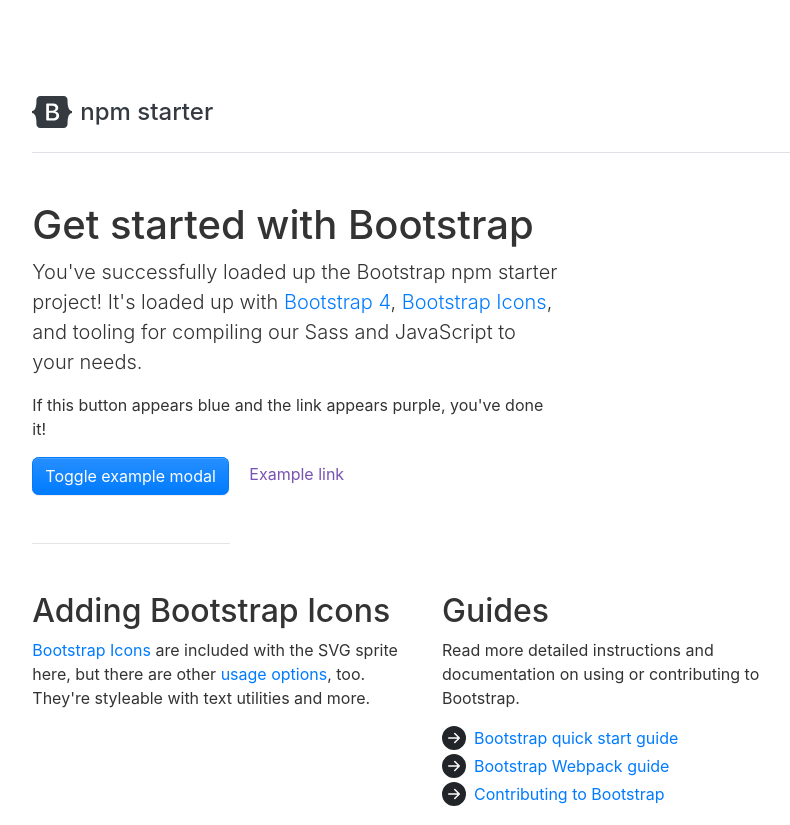
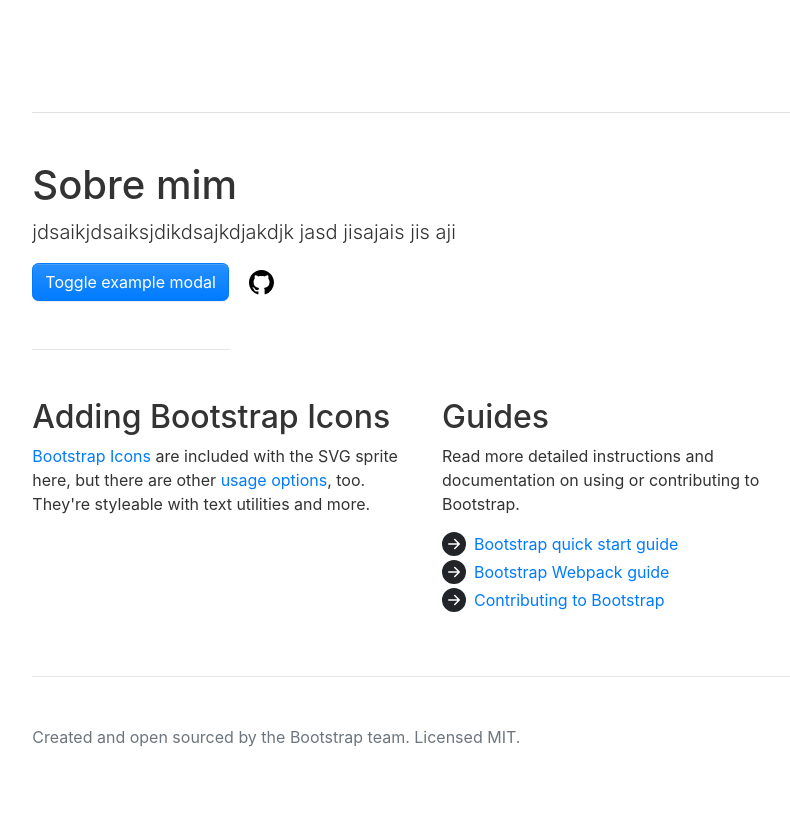
Before and after one commit to Grodrz/grodrz.github.io, a website with bundled scripts: page index.html in a window 1280 px wide. Shown: the top 825 px of the page, without its empty margins (213-1003 px from the left). Built offline with nearby package versions, Linux system fonts and the light colour scheme; files whose address does not match are found by name.

Commit message:
Começando

```diff
--- a/index.html
+++ b/index.html
@@ -1,31 +1,26 @@
 <!doctype html>
-<html lang="en">
+<html lang="pt-br">
   <head>
     <meta charset="utf-8">
     <meta name="viewport" content="width=device-width, initial-scale=1">
     <link rel="stylesheet" href="assets/css/starter.css">
-    <title>Bootstrap npm starter</title>
+    <title>Fernando Groders</title>
+    <link rel="shortcut icon" type="image/x-icon" href="img/terminal.svg" />
   </head>
   <body>
     <div class="col-md-8 py-5 px-3 mx-auto">
 
       <header class="pb-3 mb-5 border-bottom">
-        <h1 class="h4">
-          <a href="/" class="d-flex align-items-center text-dark text-decoration-none">
-            <svg xmlns="http://www.w3.org/2000/svg" width="40" height="32" class="d-inline-block mr-2" viewBox="0 0 118 94" role="img"><path fill-rule="evenodd" clip-rule="evenodd" d="M24.509 0c-6.733 0-11.715 5.893-11.492 12.284.214 6.14-.064 14.092-2.066 20.577C8.943 39.365 5.547 43.485 0 44.014v5.972c5.547.529 8.943 4.649 10.951 11.153 2.002 6.485 2.28 14.437 2.066 20.577C12.794 88.106 17.776 94 24.51 94H93.5c6.733 0 11.714-5.893 11.491-12.284-.214-6.14.064-14.092 2.066-20.577 2.009-6.504 5.396-10.624 10.943-11.153v-5.972c-5.547-.529-8.934-4.649-10.943-11.153-2.002-6.484-2.28-14.437-2.066-20.577C105.214 5.894 100.233 0 93.5 0H24.508zM80 57.863C80 66.663 73.436 72 62.543 72H44a2 2 0 01-2-2V24a2 2 0 012-2h18.437c9.083 0 15.044 4.92 15.044 12.474 0 5.302-4.01 10.049-9.119 10.88v.277C75.317 46.394 80 51.21 80 57.863zM60.521 28.34H49.948v14.934h8.905c6.884 0 10.68-2.772 10.68-7.727 0-4.643-3.264-7.207-9.012-7.207zM49.948 49.2v16.458H60.91c7.167 0 10.964-2.876 10.964-8.281 0-5.406-3.903-8.178-11.425-8.178H49.948z" fill="currentColor"></path></svg>
-            <span>npm starter</span>
-          </a>
-        </h1>
+
       </header>
 
-      <h1>Get started with Bootstrap</h1>
+      <h1>Sobre mim</h1>
       <div class="col-lg-8 px-0">
-        <p class="lead">You've successfully loaded up the Bootstrap npm starter project! It's loaded up with <a href="https://getbootstrap.com/docs/4.6/getting-started/introduction/">Bootstrap 4</a>, <a href="https://icons.getbootstrap.com">Bootstrap Icons</a>, and tooling for compiling our Sass and JavaScript to your needs.</p>
-        <p>If this button appears blue and the link appears purple, you've done it!</p>
+        <p class="lead">jdsaikjdsaiksjdikdsajkdjakdjk jasd jisajais jis aji</p>
       </div>
 
       <button type="button" class="btn btn-primary mr-3" data-toggle="modal" data-target="#exampleModal">Toggle example modal</button>
-      <a href="#" class="text-success">Example link</a>
+      <a href="https://github.com/Grodrz"><img src="img/github.svg" alt="Ícone do GitHub" height="25sp"></a>
 
       <div class="modal fade" id="exampleModal" tabindex="-1" role="dialog" aria-labelledby="exampleModalLabel" aria-hidden="true">
         <div class="modal-dialog modal-dialog-centered" role="document">
```
Also changed, not shown: img/github.svg (added), img/terminal.svg (added).
